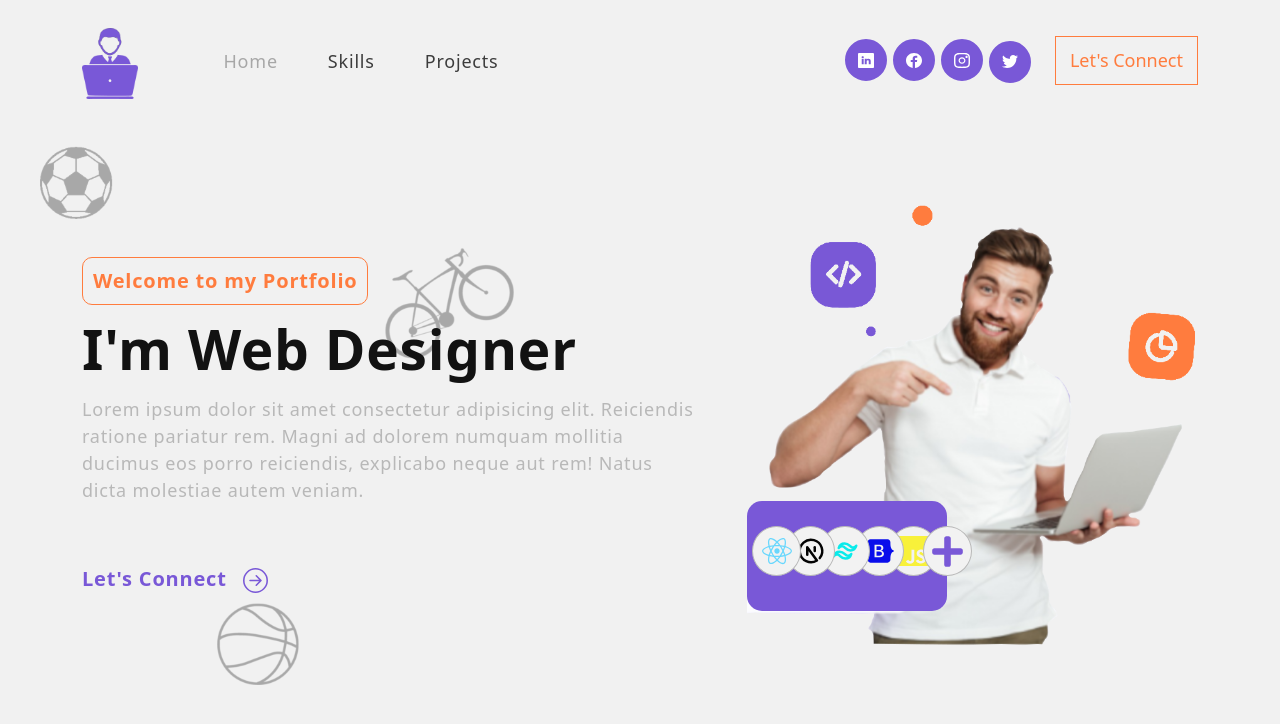
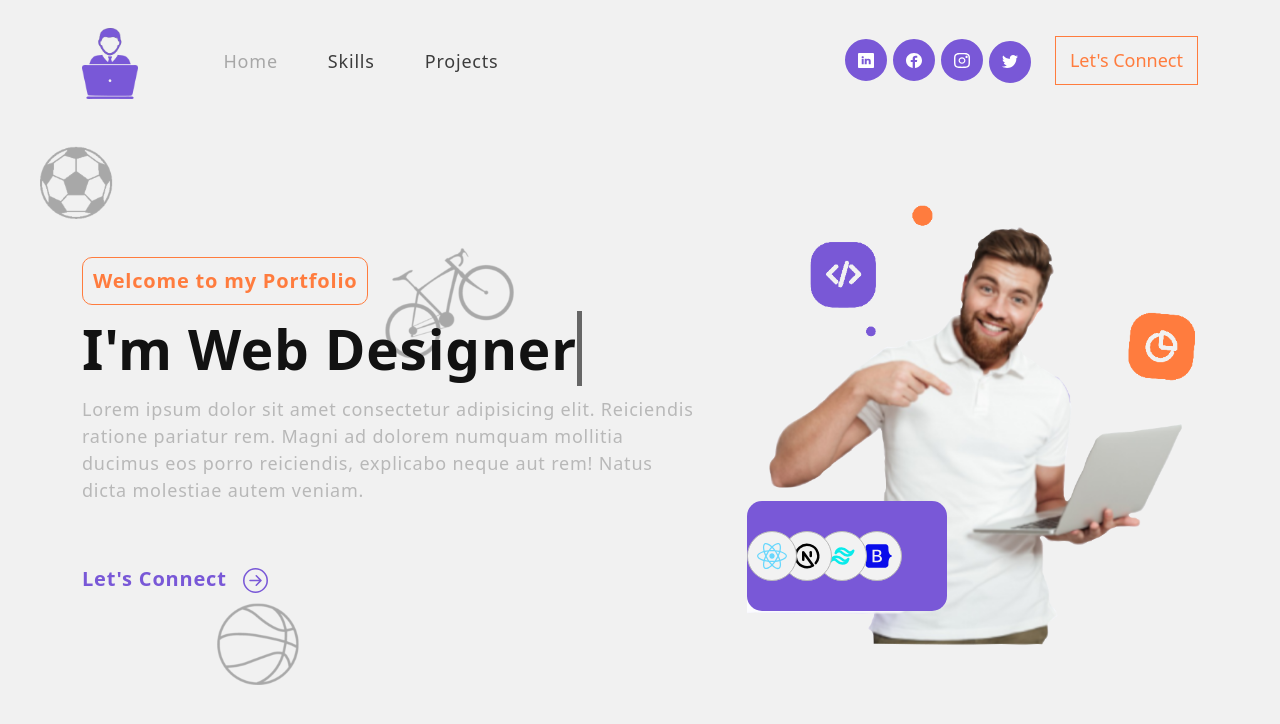
Before and after one commit to jorgeProgramaEn5/mi-portafolio, a React (Create React App) app: page / in a window 1280 px wide. Shown: the top 724 px of the page. Built offline with nearby package versions, Linux system fonts and the light colour scheme.

Commit message:
change style

```diff
--- a/src/Components/Banner.jsx
+++ b/src/Components/Banner.jsx
@@ -51,7 +51,7 @@ const Banner = ()=>{
           <Row className='align-items-center'>
             <Col xs={12} md={6} xl={7}>
               <span className='tagline'>Welcome to my Portfolio</span>
-              <h1>{`I'm `}<span className='wrap'>{text}</span></h1>
+              <h1 className='text-rotate'>{`I'm `}<span className='wrap'>{text}</span></h1>
               <p className='p-text'>
                 Lorem ipsum dolor sit amet consectetur adipisicing elit. Reiciendis
                 ratione pariatur rem. Magni ad dolorem numquam mollitia ducimus eos
--- a/src/Style/Banner.css
+++ b/src/Style/Banner.css
@@ -88,13 +88,13 @@
 .banner .target-container {
 	position: relative;
 	display: flex;
-	padding-left: 5px;
+	/* padding-left: 5px; */
 	justify-content: center;
 	align-items: center;
 	/* background-color: rgb(121, 88, 215); */
 	color: #fff;
 	width: 300px;
-	height: 100px;
+	height: 110px;
 	/* border-radius: 15px; */
 	/* transform: translateY(-130px); */
 	/* animation: updown 2s linear infinite; */
@@ -139,6 +139,7 @@
 	transform: translateX(-60px);
 	color: rgb(248, 241, 58);
 	z-index: 60;
+	visibility: hidden;
 }
 
 .target-container > div:nth-child(6) {
@@ -147,6 +148,7 @@
 	width: 50px;
 	height: 50px;
 	z-index: 160;
+	visibility:collapse;
 }
 
 
@@ -158,6 +160,9 @@
 	color: #fff;
   }*/
 
+  .text-rotate > .wrap {
+	border-right: 0.1em solid #666;
+  }
 
 @media only screen and (max-width: 576px) {
 	.banner {
--- a/src/Style/NavBar.css
+++ b/src/Style/NavBar.css
@@ -207,6 +207,10 @@ nav.navbar .navbar-toggler[aria-expanded="true"] .navbar-toggler-icon {
         margin-bottom: 20px;
     }
 
+    .social-icon {
+        margin-left: 5px;
+    }
+
     .social-icon a {
         width: 30px;
         height: 30px;
```
